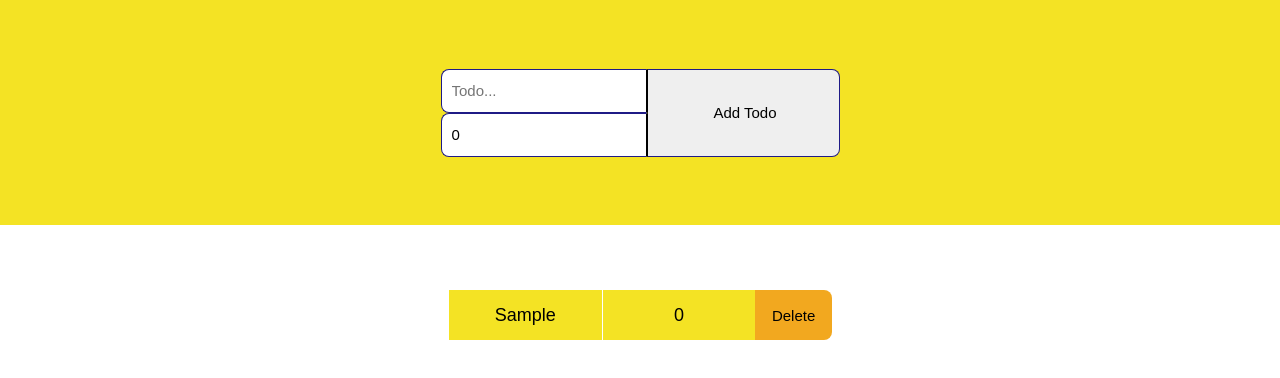
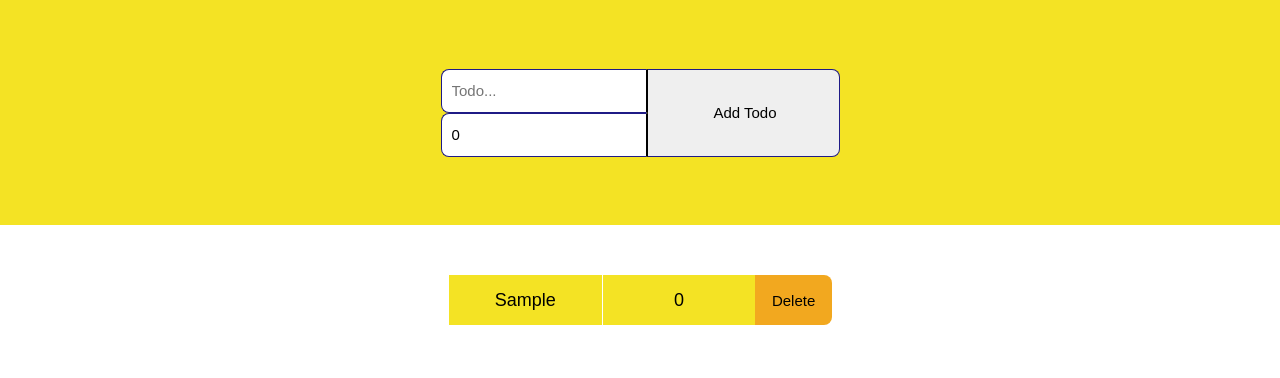
Before and after one commit to Jules147/Typescript, a React (Create React App) app: page / in a window 1280 px wide. Both pictures are taken after typing "Sample" into the empty fields and a click on the button "Add Todo". Shown: the top 378 px of the page. Built offline with nearby package versions, Linux system fonts and the light colour scheme.

Commit message:
remove margin

```diff
--- a/src/App.css
+++ b/src/App.css
@@ -83,7 +83,7 @@ body {
   height: 50px;
   display: flex;
   color: rgb(0, 0, 0);
-  margin: 15px;
+  /* margin: 15px; */
 }
 
 .task .content {
```
